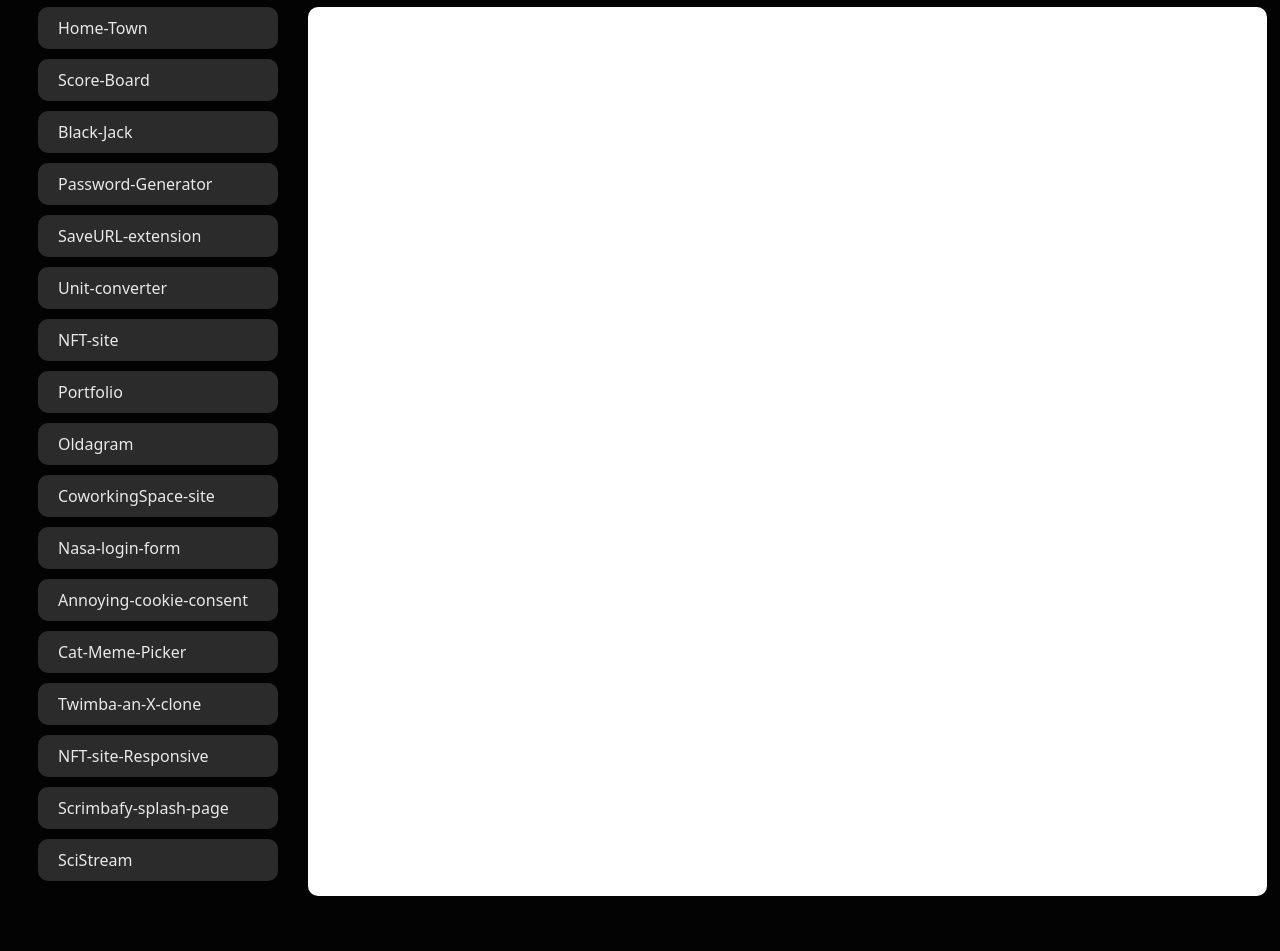
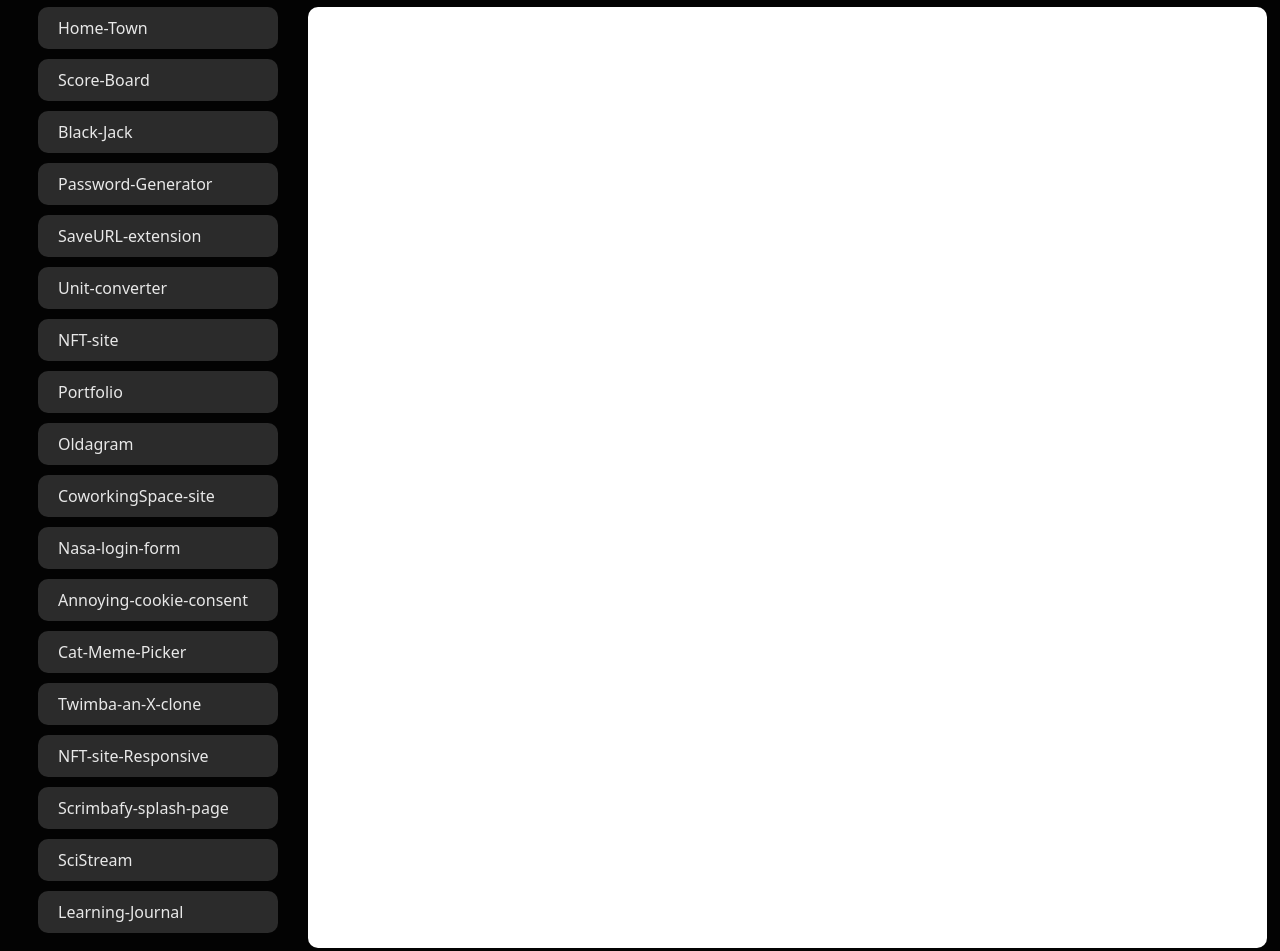
Before and after one commit to Delta-R-git/scrimba-projects, a browser extension: page index.html in a window 1280 px wide. Shown: the part 133-1084 px from the top of the page. Before the commit the page ends 1032 px from the top, so only its background shows below. Drawn offline with Linux system fonts and the light colour scheme.

Commit message:
adding Readme

```diff
--- a/index.html
+++ b/index.html
@@ -66,6 +66,9 @@
                 <li>
                     <a href="https://scrimba-projects-deltar.vercel.app/SciStream/">SciStream </a>
                 </li>
+                <li>
+                    <a href="https://scrimba-projects-deltar.vercel.app/Learning-Journal/">Learning-Journal </a>
+                </li>
             </ul>
         </section>
         <section class="preview" id="preview-el">
```
Also changed, not shown: Learning-Journal/README.md, Learning-Journal/vercel.json (added), README.md.
